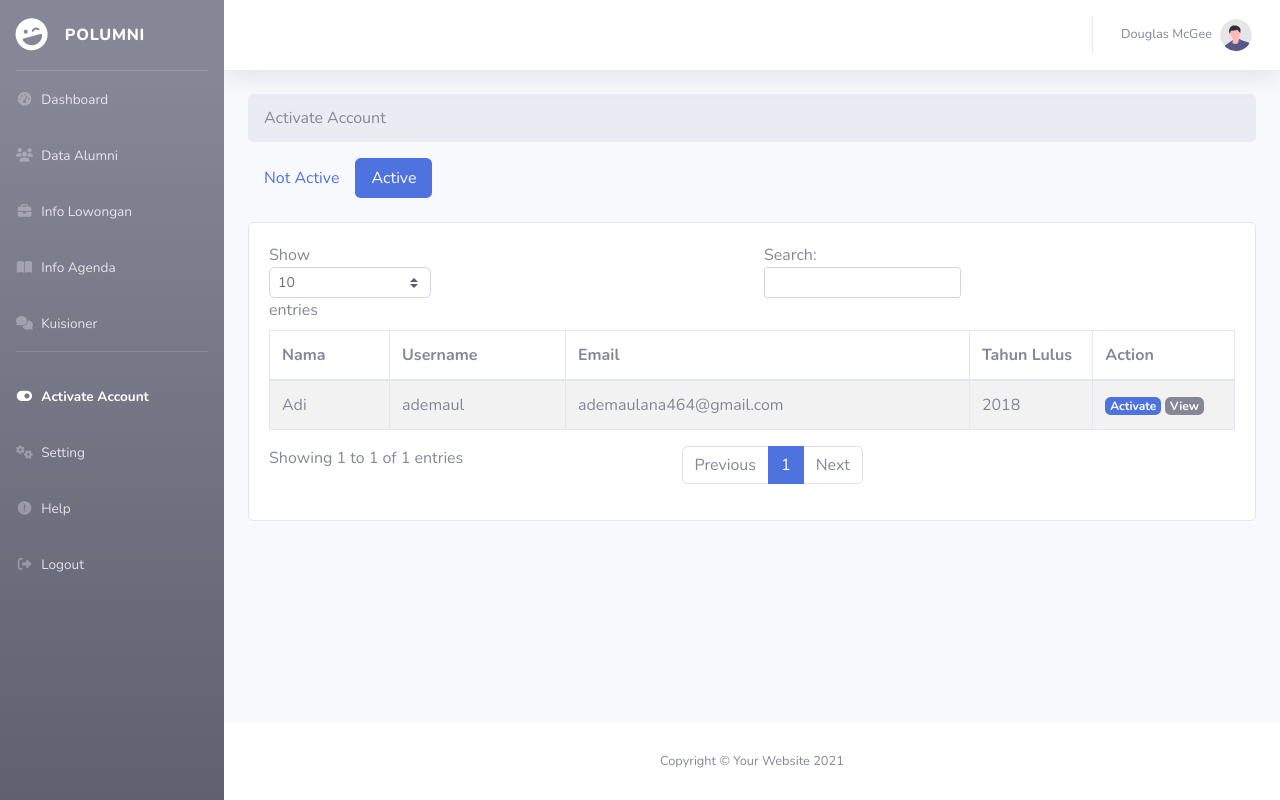
After one commit to m-ade-maulana/polumni, a CodeIgniter app: page /polumni/admin/activate in a window 1280 px wide, after a click on "Active". The commit adds this page. Run offline with CodeIgniter, Linux system fonts and the light colour scheme; data that the repository does not hold is empty; some libraries are stand-ins or nearby versions.

Commit message:
revision views admin

```diff
--- a/application/controllers/Admin.php
+++ b/application/controllers/Admin.php
@@ -24,6 +24,7 @@ class Admin extends CI_Controller
     {
         parent::__construct();
         $this->load->model('Data_alumni_model', 'data_alumni');
+        $this->load->model('M_database_model', 'dbm');
     }
     public function index()
     {
@@ -126,4 +127,13 @@ class Admin extends CI_Controller
         $this->db->delete('tb_lowongan_kerja');
         unlink('upload/image-job/' . $logo['logo_perusahaan']);
     }
+
+    public function activate()
+    {
+        $data['registered'] = $this->dbm->read_all('tb_registered')->result_array();
+
+        $this->load->view('admin/template/header');
+        $this->load->view('admin/aktif_akun', $data);
+        $this->load->view('admin/template/footer');
+    }
 }
--- a/application/models/M_email.php
+++ b/application/models/M_email.php
@@ -4,7 +4,7 @@ defined('BASEPATH') or exit('No direct script access allowed');
 
 class M_email extends CI_Model
 {
-    public function message($toEmail)
+    public function message($toEmail, $token)
     {
         $subject = 'Notification - noreply';
         $mes = '
@@ -44,7 +44,7 @@ class M_email extends CI_Model
                                                     <td style="padding:0 0 36px 0;color:#153643;">
                                                         <h1 style="font-size:24px;margin:0 0 20px 0;font-family:Arial,sans-serif; text-align: center;" >Email Activation</h1>
                                                         <p style="margin:0 0 12px 0;font-size:16px;line-height:24px;font-family:Arial,sans-serif; text-align: center;">Silahkan klik tombol dibawah ini untuk aktivasi akun</p>
-                                                        <p style="text-align: center;"><a href="http://portalalumni.smk-nusantara1-kotang.sch.id/auth/activation" target="_blank" style="background-color:#4CAF50; border:none; border-radius: 5px; color: white; padding: 16px 13px; text-align: center; text-decoration: none; display: inline-block; font-size: 16px;">Aktivasi</a></p>
+                                                        <p style="text-align: center;"><a href="http://portalalumni.smk-nusantara1-kotang.sch.id/auth/activation/' . $token . '" target="_blank" style="background-color:#4CAF50; border:none; border-radius: 5px; color: white; padding: 16px 13px; text-align: center; text-decoration: none; display: inline-block; font-size: 16px;">Aktivasi</a></p>
                                                     </td>
                                                 </tr>
                                             </table>
--- /dev/null
+++ b/application/views/admin/aktif_akun.php
@@ -0,0 +1,79 @@
+<!-- Begin Page Content -->
+<!-- Page Heading -->
+<nav aria-label="breadcrumb">
+    <ol class="breadcrumb">
+        <li class="breadcrumb-item active" aria-current="page">Activate Account</li>
+    </ol>
+</nav>
+
+<ul class="nav nav-pills" id="myTab" role="tablist">
+    <li class="nav-item" role="presentation">
+        <a class="nav-link active" id="not-active-tab" data-toggle="tab" href="#not-active" role="tab" aria-controls="not-active" aria-selected="true">Not Active</a>
+    </li>
+    <li class="nav-item" role="presentation">
+        <a href="#active" class="nav-link" id="active-tab" data-toggle="tab" href="#active" role="tab" aria-controls="active" aria-selected="false">Active</a>
+    </li>
+</ul> <br>
+<div class="card">
+    <div class="card-body">
+        <div class="tab-content" id="myTabContent">
+            <div class="tab-pane fade show active table-responsive" id="not-active" role="tabpanel" aria-labelledby="not-active-tab">
+                <table class="table table-bordered" id="table-tab" width="100%">
+                    <thead>
+                        <tr>
+                            <th>No</th>
+                            <th>Nama</th>
+                            <th>Username</th>
+                            <th>Email</th>
+                            <th>Action</th>
+                        </tr>
+                    </thead>
+                    <tbody>
+                        <?php
+                        $no = 1;
+                        foreach ($registered as $r) { ?>
+                            <tr>
+                                <td><?= $no++ ?></td>
+                                <td><?= $r['nama'] ?></td>
+                                <td><?= $r['username'] ?></td>
+                                <td><?= $r['email'] ?></td>
+                                <td>
+                                    <a href="#" class="badge badge-primary">Activate</a>
+                                    <a href="#" class="badge badge-secondary">View</a>
+                                </td>
+                            </tr>
+                        <?php }
+                        ?>
+
+                    </tbody>
+                </table>
+            </div>
+
+            <div class="tab-pane fade" id="active" role="tabpanel" aria-labelledby="active-tab">
+                <table class="table table-responsive-sm table-striped table-bordered" id="table-tab-2" width="100%">
+                    <thead>
+                        <tr>
+                            <th>Nama</th>
+                            <th>Username</th>
+                            <th>Email</th>
+                            <th>Tahun Lulus</th>
+                            <th>Action</th>
+                        </tr>
+                    </thead>
+                    <tbody>
+                        <tr>
+                            <td>Adi</td>
+                            <td>ademaul</td>
+                            <td>ademaulana464@gmail.com</td>
+                            <td>2018</td>
+                            <td>
+                                <a href="#" class="badge badge-primary">Activate</a>
+                                <a href="#" class="badge badge-secondary">View</a>
+                            </td>
+                        </tr>
+                    </tbody>
+                </table>
+            </div>
+        </div>
+    </div>
+</div>
--- a/application/views/admin/data_alumni.php
+++ b/application/views/admin/data_alumni.php
@@ -1,12 +1,11 @@
 <!-- Begin Page Content -->
-<div class="container-fluid mb-5">
-
 <!-- Page Heading -->
 <nav aria-label="breadcrumb">
 	<ol class="breadcrumb">
 		<li class="breadcrumb-item active" aria-current="page">Data Alumni</li>
 	</ol>
 </nav>
+<div class="container mb-5">
 
 	<!-- Show Data -->
 	<?php
--- a/application/views/admin/template/footer.php
+++ b/application/views/admin/template/footer.php
@@ -61,6 +61,20 @@
 <script src="<?= base_url('assets/js/demo/chart-area-demo.js') ?>"></script>
 <script src="<?= base_url('assets/js/demo/chart-pie-demo.js') ?>"></script>
 
+<!-- Page level plugins -->
+<script src="<?= base_url('assets/vendor/datatables/jquery.dataTables.min.js') ?>"></script>
+<script src="<?= base_url('assets/vendor/datatables/dataTables.bootstrap4.min.js') ?>"></script>
+
+<script>
+    $(document).ready(function() {
+        $('#table-tab').DataTable();
+    });
+
+    $(document).ready(function() {
+        $('#table-tab-2').DataTable();
+    });
+</script>
+
 </body>
 
 </html>
--- a/application/views/admin/template/header.php
+++ b/application/views/admin/template/header.php
@@ -12,14 +12,13 @@
     <title>Dashboard</title>
 
     <!-- Custom fonts for this template-->
-    <link href="<?= base_url('assets/vendor/fontawesome-free/css/all.min.css') ?>" rel="stylesheet" type="text/css">
     <link href="https://fonts.googleapis.com/css?family=Nunito:200,200i,300,300i,400,400i,600,600i,700,700i,800,800i,900,900i" rel="stylesheet">
 
     <!-- Custom styles for this template-->
     <link href="<?= base_url('assets/css/sb-admin-2.min.css') ?>" rel="stylesheet">
 
     <script src="https://cdn.tiny.cloud/1/9zq6w4xyf8u7z1j8pt5jzdnratl45b945dmmi3m4lhmerymj/tinymce/5/tinymce.min.js" referrerpolicy="origin"></script>
-
+    <script src="https://kit.fontawesome.com/f724858d1a.js" crossorigin="anonymous"></script>
 </head>
 
 <body id="page-top">
@@ -30,9 +29,9 @@
         <ul class="navbar-nav bg-gradient-secondary sidebar sidebar-dark accordion" id="accordionSidebar">
 
             <!-- Sidebar - Brand -->
-            <a class="sidebar-brand d-flex align-items-center justify-content-center" href="#">
+            <a class="sidebar-brand d-flex align-items-center" href="#">
                 <div class="sidebar-brand-icon rotate-n-15">
-                    <i class="fas fa-laugh-wink"></i>
+                    <i class="fas fa-3x fa-laugh-wink"></i>
                 </div>
                 <div class="sidebar-brand-text mx-3">Polumni</div>
             </a>
@@ -41,21 +40,27 @@
             <hr class="sidebar-divider my-0">
 
             <!-- Nav Item - Dashboard -->
-            <li class="nav-item active">
-                <a class="nav-link" href="<?= base_url('admin') ?>">
+            <li class="nav-item <?php if ($this->uri->segment(2) == '') {
+                                    echo "active";
+                                } ?>">
+                <a class=" nav-link" href="<?= base_url('admin') ?>">
                     <i class="fas fa-fw fa-tachometer-alt"></i>
                     <span>Dashboard</span>
                 </a>
             </li>
 
-            <li class="nav-item">
+            <li class="nav-item <?php if ($this->uri->segment(2) == 'dataAlumni') {
+                                    echo "active";
+                                } ?>">
                 <a class="nav-link" href="<?= base_url('admin/dataAlumni') ?>">
                     <i class="fas fa-fw fa-users"></i>
                     <span>Data Alumni</span>
                 </a>
             </li>
 
-            <li class="nav-item">
+            <li class="nav-item <?php if ($this->uri->segment(2) == 'formkarir') {
+                                    echo "active";
+                                } ?>">
                 <a class="nav-link" href="<?= base_url('admin/formkarir') ?>">
                     <i class="fas fa-fw fa-briefcase"></i>
                     <span>Info Lowongan</span>
@@ -73,6 +78,45 @@
                 <a class="nav-link" href="#">
                     <i class="fas fa-fw fa-comments"></i>
                     <span>Kuisioner</span>
+                </a>
+            </li>
+
+            <!-- Divider -->
+            <hr class="sidebar-divider">
+
+            <li class="nav-item <?php if ($this->uri->segment(2) == 'activate') {
+                                    echo "active";
+                                } ?>">
+                <a class="nav-link" href="<?= base_url('admin/activate') ?>">
+                    <i class="fas fa-fw fa-toggle-on"></i>
+                    <span>Activate Account</span>
+                </a>
+            </li>
+
+            <li class="nav-item <?php if ($this->uri->segment(2) == 'setting') {
+                                    echo "active";
+                                } ?>">
+                <a class="nav-link" href="<?= base_url('admin/setting') ?>">
+                    <i class="fas fa-fw fa-cogs"></i>
+                    <span>Setting</span>
+                </a>
+            </li>
+
+            <li class="nav-item <?php if ($this->uri->segment(2) == 'help') {
+                                    echo "active";
+                                } ?>">
+                <a class="nav-link" href="<?= base_url('admin/help') ?>">
+                    <i class="fas fa-fw fa-exclamation-circle"></i>
+                    <span>Help</span>
+                </a>
+            </li>
+
+            <li class="nav-item <?php if ($this->uri->segment(2) == 'logout') {
+                                    echo "active";
+                                } ?>">
+                <a class="nav-link" href="#">
+                    <i class="fas fa-fw fa-sign-out-alt"></i>
+                    <span>Logout</span>
                 </a>
             </li>
 
@@ -96,12 +140,12 @@
             </li> -->
 
             <!-- Divider -->
-            <hr class="sidebar-divider d-none d-md-block">
+            <!-- <hr class="sidebar-divider d-none d-md-block"> -->
 
             <!-- Sidebar Toggler (Sidebar) -->
-            <div class="text-center d-none d-md-inline">
+            <!-- <div class="text-center d-none d-md-inline">
                 <button class="rounded-circle border-0" id="sidebarToggle"></button>
-            </div>
+            </div> -->
 
             <!-- Sidebar Message
             <div class="sidebar-card d-none d-lg-flex">
--- a/application/views/user/template/footer.php
+++ b/application/views/user/template/footer.php
@@ -44,6 +44,7 @@
 
 <script src="<?= base_url('assets/vendor/datatables/jquery.dataTables.js') ?>"></script>
 <script src="<?= base_url('assets/vendor/datatables/dataTables.bootstrap4.js') ?>"></script>
+
 <!-- Page level plugins -->
 <script src="<?= base_url('assets/vendor/datatables/jquery.dataTables.min.js') ?>"></script>
 <script src="<?= base_url('assets/vendor/datatables/dataTables.bootstrap4.min.js') ?>"></script>
--- a/application/views/user/template/header.php
+++ b/application/views/user/template/header.php
@@ -15,6 +15,7 @@
     <link href="<?= base_url('assets/vendor/fontawesome-free/css/all.min.css') ?>" rel="stylesheet" type="text/css">
     <link href="https://fonts.googleapis.com/css?family=Nunito:200,200i,300,300i,400,400i,600,600i,700,700i,800,800i,900,900i" rel="stylesheet">
 
+    <!-- Custom fonts for this template-->
     <link href="<?= base_url('assets/vendor/datatables/dataTables.bootstrap4.css') ?>" rel="stylesheet" type="text/css">
 
     <!-- Custom styles for this template-->
```
Also changed, not shown: application/controllers/Auth.php (+11 -6 lines), application/views/register.php (+42 -12 lines). Lines whose indentation alone changed are shown as unchanged.
